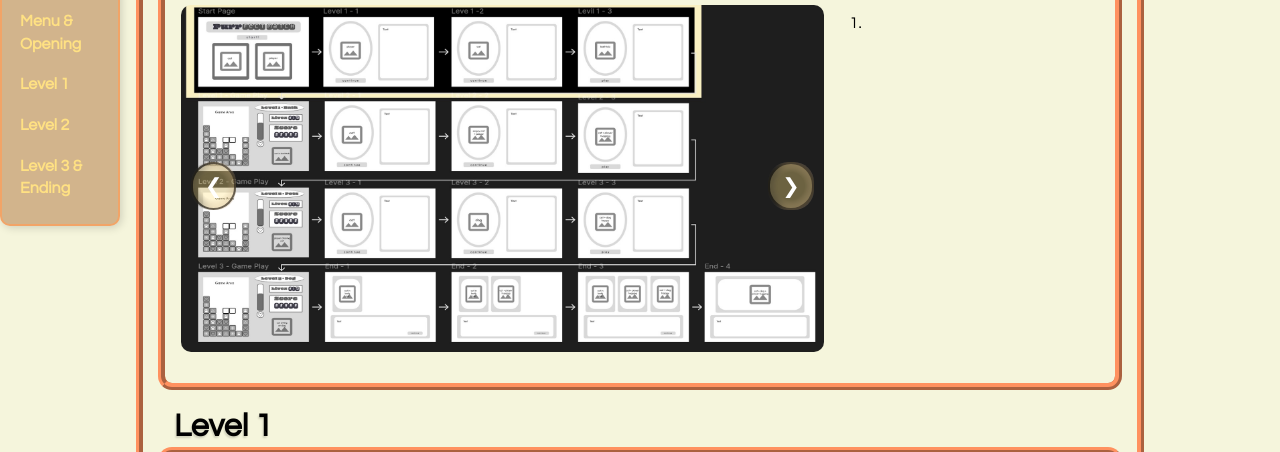
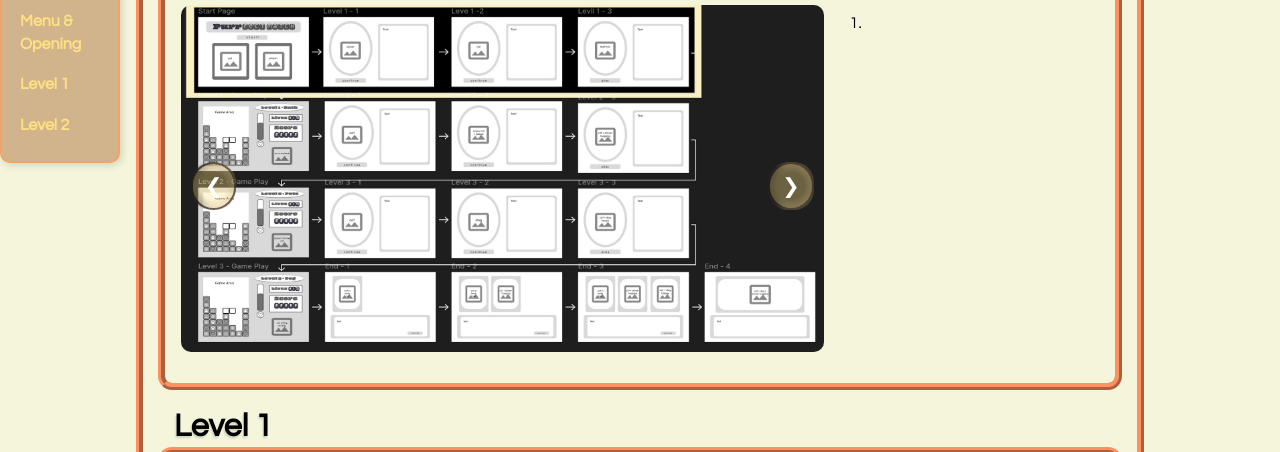
Before and after one commit to TheNarrativeProgrammer/KarlaDecoran, a plain HTML site: page PurrfectMatch.html in a window 1280 px wide. Shown: the part 316-768 px from the top of the page. Drawn offline with Linux system fonts and the light colour scheme; grey boxes are pictures that could not be loaded.

Commit message:
Removed unused link

```diff
--- a/PurrfectMatch.html
+++ b/PurrfectMatch.html
@@ -49,7 +49,7 @@
             <li><a href="#MenuGameStart">Menu & Opening</a></li>
             <li><a href="#Level1">Level 1</a></li>
             <li><a href="#Level2">Level 2</a></li>
-            <li><a href="#Level3Ending">Level 3 & Ending</a></li>
+
 
         </ul>
     </nav>
```
